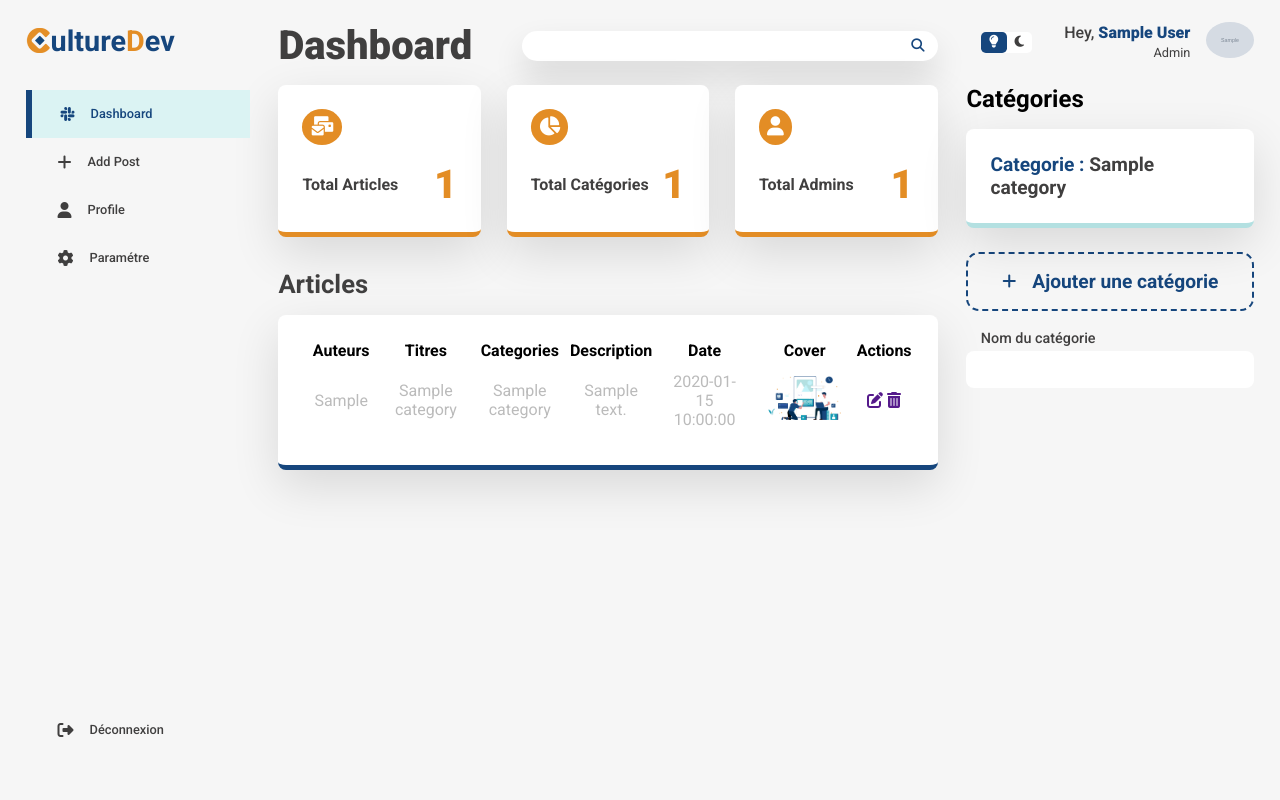
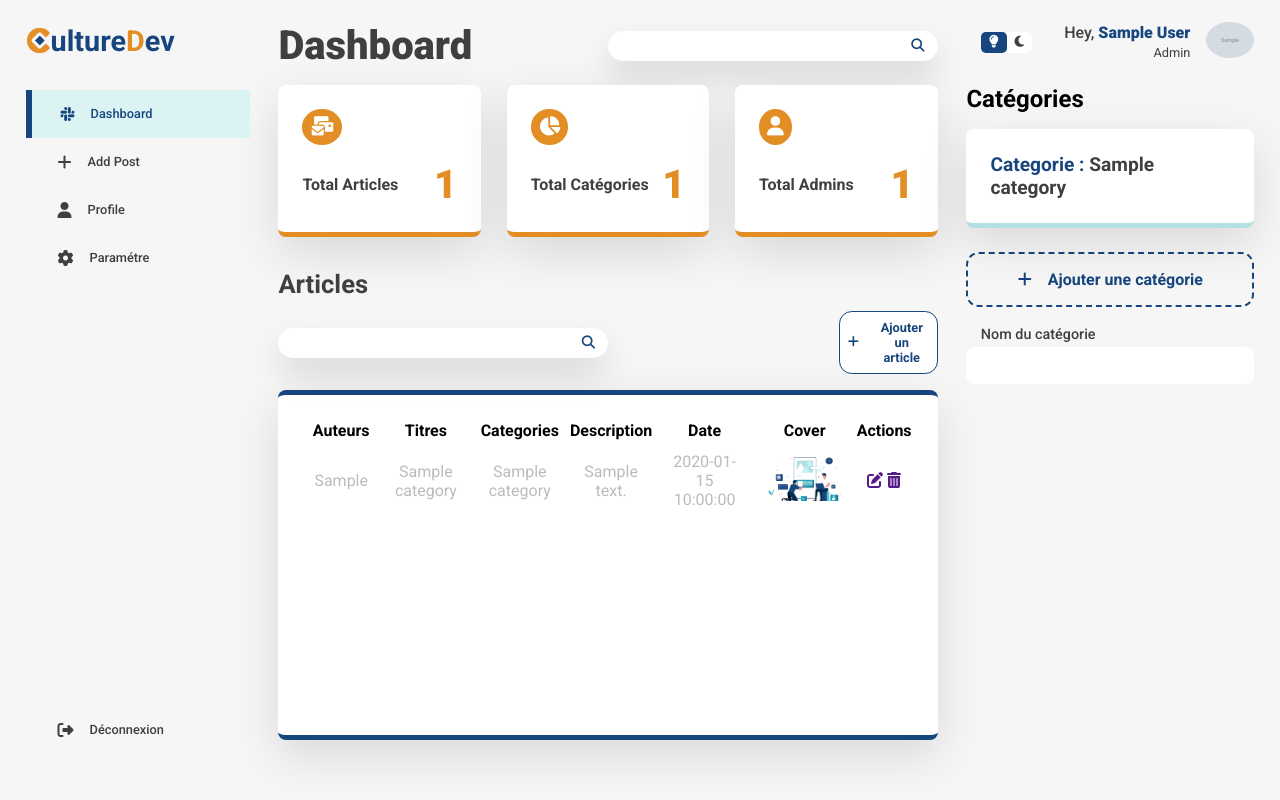
Before and after one commit to MehdiEz-z/CultureDev, a PHP site: page /view/dashboard.php in a window 1280 px wide. Run offline with PHP 8.4, Linux system fonts and the light colour scheme; the visitor is signed in with stand-in values (Sample User, id 1); tables that the repository leaves empty or names only in its code hold one stand-in row (values such as "Sample post"); grey boxes marked "Sample" are stand-in pictures; data that the repository does not hold is empty; some libraries are stand-ins or nearby versions.

Commit message:
Modification Table et ajout des boutons add articles et search

```diff
--- a/Assets/Css/mains.css
+++ b/Assets/Css/mains.css
@@ -5,7 +5,19 @@
   margin: 0;
   box-sizing: border-box;
   font-family: "Roboto", sans-serif;
-  user-select: none;
+  -webkit-user-select: none;
+     -moz-user-select: none;
+      -ms-user-select: none;
+          user-select: none;
+}
+
+::-webkit-scrollbar {
+  width: 2px;
+}
+
+::-webkit-scrollbar-thumb {
+  border-radius: 15px;
+  background-color: #16467D;
 }
 
 .users {
@@ -157,37 +169,6 @@ aside .sidebar a:hover i {
   font-weight: 900;
   color: #403f3f;
 }
-.dashbd .top-main .search {
-  display: flex;
-  align-items: center;
-  justify-content: space-between;
-  background-color: white;
-  border-radius: 50px;
-  width: 26rem;
-  padding: 5px;
-  margin-left: 1rem;
-  box-shadow: 0 1rem 2rem rgba(0, 0, 0, 0.12);
-}
-.dashbd .top-main .search input {
-  border: none;
-  outline: none;
-  background-color: transparent;
-  text-indent: 1rem;
-  width: 85%;
-}
-.dashbd .top-main .search button {
-  display: flex;
-  align-items: center;
-  justify-content: center;
-  border: none;
-  outline: none;
-  cursor: pointer;
-  border-radius: 50%;
-  background-color: white;
-  color: #16467D;
-  padding: 0.2rem;
-  margin-right: 0.3rem;
-}
 .dashbd .statistiques {
   display: grid;
   grid-template-columns: repeat(3, 1fr);
@@ -236,9 +217,42 @@ aside .sidebar a:hover i {
   color: #403f3f;
   margin-bottom: 0.8rem;
 }
-.dashbd .articles table {
-  width: 100%;
-  text-align: center;
+.dashbd .articles .table-head {
+  display: flex;
+  align-items: center;
+  justify-content: space-between;
+}
+.dashbd .articles .table-head .addArticles {
+  width: 15%;
+  border-radius: 0.8rem;
+  padding: 0.5rem;
+  background: white;
+  border: 1px solid #16467D;
+  transition: 0.3s;
+  cursor: pointer;
+  display: flex;
+  align-items: center;
+  justify-content: center;
+  gap: 1rem;
+  font-size: 0.8rem;
+  font-weight: 700;
+  color: #16467D;
+  text-decoration: none;
+}
+.dashbd .articles .table-head .addArticles i {
+  font-size: 0.8rem;
+  color: #16467D;
+}
+.dashbd .articles .table-head .addArticles:hover {
+  background: #16467D;
+  color: white;
+  box-shadow: 0 1rem 3rem rgba(10, 10, 10, 0.12);
+  border: 1px solid white;
+}
+.dashbd .articles .table-head .addArticles:hover i {
+  color: white;
+}
+.dashbd .articles .articleTable {
   background: white;
   padding: 1.5rem;
   border-radius: 0.5rem;
@@ -246,22 +260,30 @@ aside .sidebar a:hover i {
   margin-top: 1rem;
   box-shadow: 0 1rem 3rem rgba(10, 10, 10, 0.12);
   transition: 0.4s;
+  border-top: 5px solid #16467D;
+  overflow-y: auto;
+  width: 100%;
+  height: 350px;
 }
-.dashbd .articles table:hover {
+.dashbd .articles .articleTable:hover {
   box-shadow: none;
 }
-.dashbd .articles table tbody img {
+.dashbd .articles .articleTable table {
+  width: 100%;
+  text-align: center;
+}
+.dashbd .articles .articleTable table tbody img {
   width: 5rem;
 }
-.dashbd .articles table tbody td {
+.dashbd .articles .articleTable table tbody td {
   border-bottom: 2px solid #f6f4f4;
   height: 2.8rem;
-  padding: 10px;
+  padding: 10px 10px 0px 10px;
   min-width: 50px;
   font-size: 1rem;
   color: #bbb;
 }
-.dashbd .articles table tbody tr:last-child td {
+.dashbd .articles .articleTable table tbody tr:last-child td {
   border: none;
 }
 
@@ -391,7 +413,7 @@ aside .sidebar a:hover i {
   align-items: center;
   justify-content: center;
   gap: 1rem;
-  font-size: 1.2rem;
+  font-size: 1rem;
   font-weight: 700;
   color: #16467D;
   text-decoration: none;
@@ -445,6 +467,37 @@ aside .sidebar a:hover i {
 }
 .signup-btn:hover, .login-btn:hover {
   background-color: #E38D25;
+}
+
+.search, .searchTable {
+  display: flex;
+  align-items: center;
+  justify-content: space-between;
+  background-color: white;
+  border-radius: 50px;
+  width: 50%;
+  padding: 5px;
+  box-shadow: 0 1rem 2rem rgba(0, 0, 0, 0.12);
+}
+.search input, .searchTable input {
+  border: none;
+  outline: none;
+  background-color: transparent;
+  text-indent: 1rem;
+  width: 85%;
+}
+.search button, .searchTable button {
+  display: flex;
+  align-items: center;
+  justify-content: center;
+  border: none;
+  outline: none;
+  cursor: pointer;
+  border-radius: 50%;
+  background-color: white;
+  color: #16467D;
+  padding: 0.2rem;
+  margin-right: 0.3rem;
 }
 
 .signup {
--- /dev/null
+++ b/Assets/Sass/Abstracts/_scrollbar.scss
@@ -0,0 +1,10 @@
+::-webkit-scrollbar
+{
+	width: 2px;
+}
+
+::-webkit-scrollbar-thumb
+{
+	border-radius: 15px;
+	background-color: $blue-one;
+}
--- /dev/null
+++ b/Assets/Sass/Components/_searchBtn.scss
@@ -0,0 +1,27 @@
+.search{
+    @include flex(flex,center,space-between,null);
+    background-color: $white;
+    border-radius: 50px;
+    width: 50%;
+    padding: 5px;
+    box-shadow: 0 1rem 2rem rgba(0, 0, 0, 0.12);
+    input{
+        @include outline;
+        background-color: transparent;
+        text-indent: 1rem;
+        width: 85%;
+    }
+    button{
+        @include flex(flex,center,center,null);
+        @include outline;
+        cursor: pointer;
+        border-radius: 50%;
+        background-color: $white;
+        color: $blue-one;
+        padding: .2rem;
+        margin-right: .3rem;
+    }
+}
+.searchTable{
+    @extend .search;
+}
--- a/Assets/Sass/Layouts/_main-dash.scss
+++ b/Assets/Sass/Layouts/_main-dash.scss
@@ -4,31 +4,6 @@
         @include flex(flex,center,space-between,null);
         h1{
             @include font(2.5rem,900,$black);
-        }
-        .search{
-            @include flex(flex,center,space-between,null);
-            background-color: $white;
-            border-radius: 50px;
-            width: 26rem;
-            padding: 5px;
-            margin-left: 1rem;
-            box-shadow: 0 1rem 2rem rgba(0, 0, 0, 0.12);
-            input{
-                @include outline;
-                background-color: transparent;
-                text-indent: 1rem;
-                width: 85%;
-            }
-            button{
-                @include flex(flex,center,center,null);
-                @include outline;
-                cursor: pointer;
-                border-radius: 50%;
-                background-color: $white;
-                color: $blue-one;
-                padding: .2rem;
-                margin-right: .3rem;
-            }
         }
     }
     .statistiques{
@@ -60,10 +35,42 @@
             @include font(1.6rem,null,$black);
             margin-bottom: .8rem;
         }
+        .table-head{
+            @include flex(flex,center,space-between,null);
+            .addArticles{
+                width: 15%;
+                border-radius: .8rem;
+                padding: .5rem;
+                background: $white;
+                border: 1px solid $blue-one;
+                transition: 0.3s;
+                cursor: pointer;
+                @include flex(flex,center,center,null);
+                gap: 1rem;
+                @include font(.8rem,700,$blue-one);
+                text-decoration: none;
+                i{
+                    @include font(.8rem,null,$blue-one);
+                }
+                &:hover{
+                    background: $blue-one;
+                    color: $white;
+                    box-shadow: 0 1rem 3rem rgba(10, 10, 10, 0.12);
+                    border: 1px solid $white;
+                    i{
+                        color: $white
+                    }
+                }
+            }
+        }
+        .articleTable{
+            @include card($blue-one);
+            border-top: 5px solid $blue-one;
+            overflow-y: auto;
+            @include w-h(100%,350px);
             table{
-            @include w-h(100%,null);
+                width: 100%;
                 text-align: center;
-            @include card($blue-one);
                 tbody{
                     img{
                         width: 5rem;
@@ -71,7 +78,7 @@
                     td{
                         border-bottom: 2px solid #f6f4f4;
                         height: 2.8rem;
-                    padding: 10px;
+                        padding: 10px 10px 0px 10px;
                         min-width: 50px;
                         @include font(1rem,null,$grey);
                     }
@@ -82,9 +89,8 @@
                             }
                         }
                     }
-
                 }
             }
         }
-
     }
+}
--- a/Assets/Sass/Layouts/_right-dash.scss
+++ b/Assets/Sass/Layouts/_right-dash.scss
@@ -99,7 +99,7 @@
                 cursor: pointer;
                 @include flex(flex,center,center,null);
                 gap: 1rem;
-                @include font(1.2rem,700,$blue-one);
+                @include font(1rem,700,$blue-one);
                 text-decoration: none;
                 i{
                     @include font(1rem,null,$blue-one);
--- a/Assets/Sass/mains.scss
+++ b/Assets/Sass/mains.scss
@@ -5,7 +5,7 @@
 //Abstracts
 @import "abstracts/colors";
 @import "abstracts/mixins";
-@import "abstracts/variables";
+@import "abstracts/scrollbar";
 
 //Layouts
 @import "layouts/main-LS";
@@ -16,6 +16,7 @@
 
 //Components
 @import "components/buttons";
+@import "components/searchBtn";
 
 //Pages
 @import "pages/signup";
--- a/view/dashboard.php
+++ b/view/dashboard.php
@@ -56,6 +56,14 @@ require_once './includes/sidebar.php';
             <!-- Tableau d'affichage  des Articles-->
             <div class="articles">
                 <h2>Articles</h2>
+                <div class="table-head">
+                    <div class="searchTable">
+                        <input type="text">
+                        <button><i class="fa-solid fa-magnifying-glass"></i></button>
+                    </div>
+                    <button type="submit" name ="addArticle" class="addArticles"><i class="fa-solid fa-plus"></i>Ajouter un article</button>
+                </div>
+                <div class="articleTable">
                     <div class="tableContent">
                         <table id="articles-table">
                             <thead>
@@ -86,6 +94,7 @@ require_once './includes/sidebar.php';
                                 <?php }?>
                             </tbody>
                         </table>
+                    </div>
                 </div>
             </div>
         </main>
```
Also changed, not shown: Assets/Javascript/signup.js (+138 -138 lines), Assets/Sass/Abstracts/_variables.scss (deleted). Lines whose indentation alone changed are shown as unchanged.
